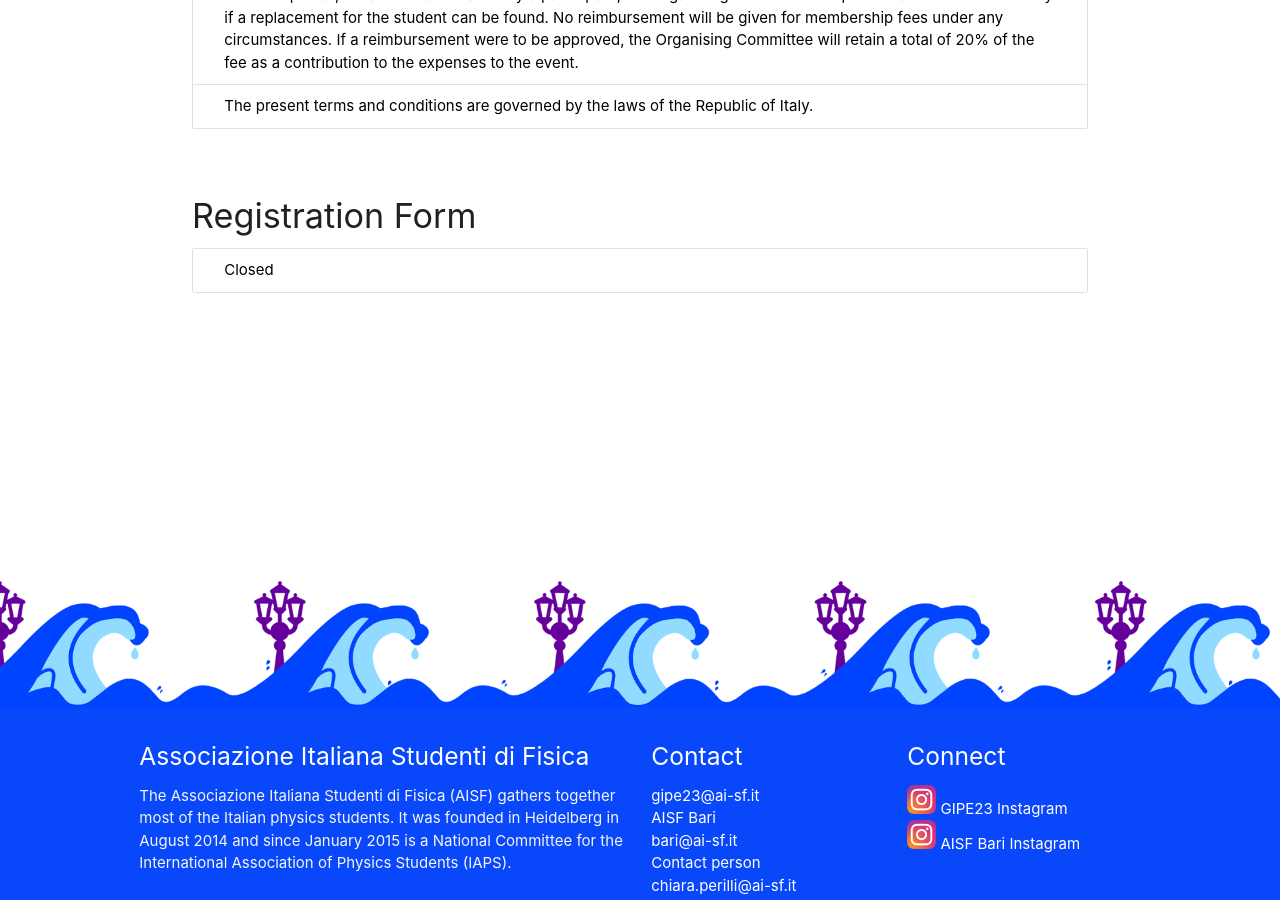
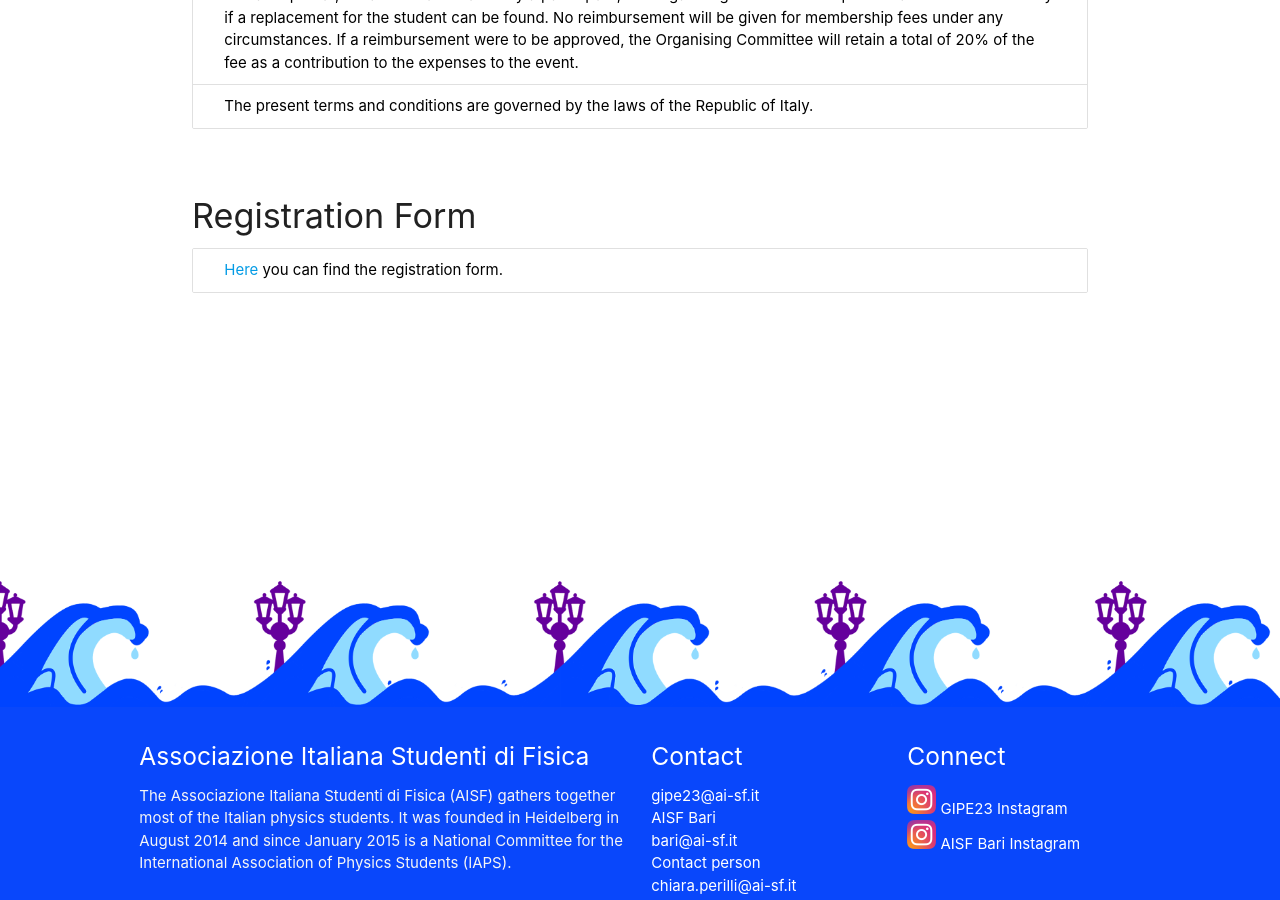
Before and after one commit to ai-sf/gipe23, a Jekyll site: the page built from registration.html, in a window 1280 px wide and 900 px high, scrolled down 1572 px. Built offline with Jekyll 4.4.1, drawn with Linux system fonts in a browser that asks for light colours; nearby versions of some CDN libraries.

Commit message:
Update registration.yml

```diff
--- a/_data/registration.yml
+++ b/_data/registration.yml
@@ -39,4 +39,4 @@ sections:
       - text: "The present terms and conditions are governed by the laws of the Republic of Italy."
   - name: "Registration Form"
     points:
-      - text: "Closed"
+      - text: "<a href='https://docs.google.com/forms/d/e/1FAIpQLScsS_FsUA9kFs_8kVs5WYrbpRJIYBCubzZumg7xOaiJPbFz3Q/viewform?usp=sf_link'>Here</a> you can find the registration form."
```
